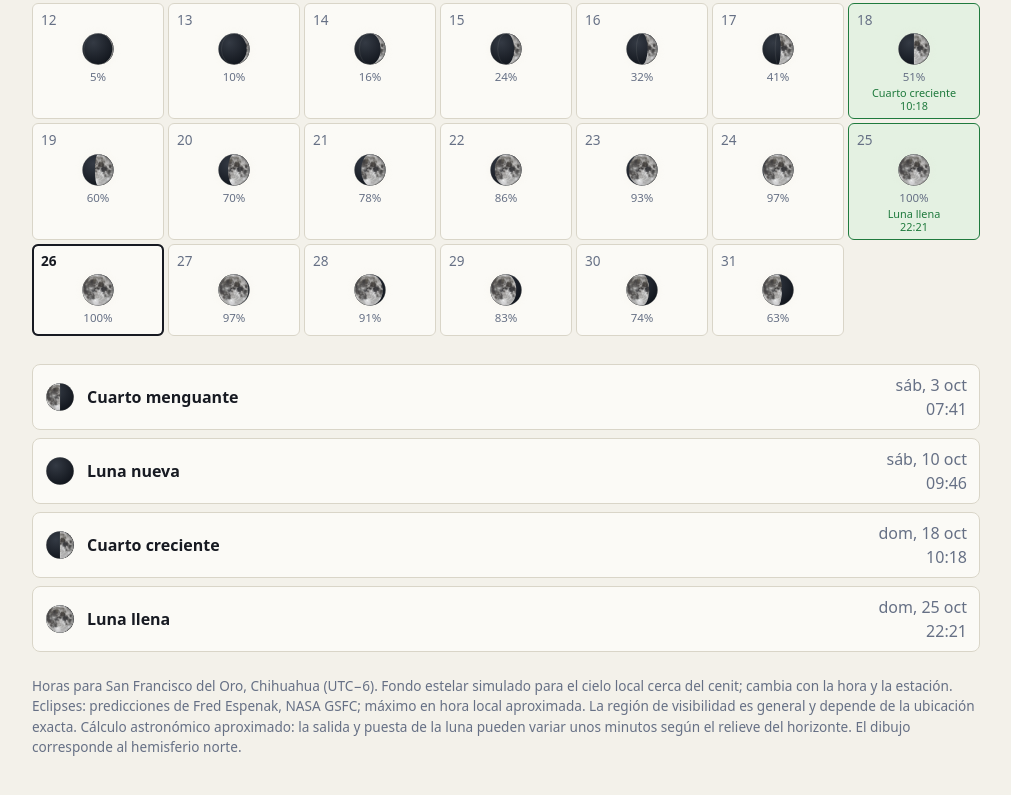
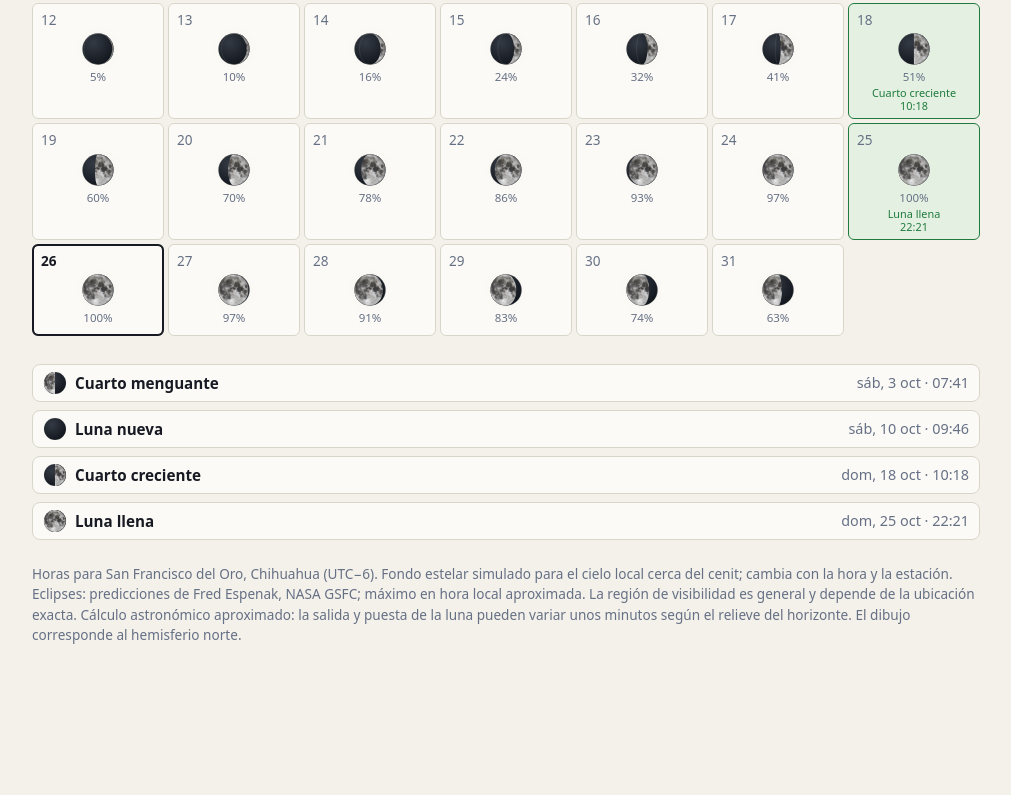
Before and after one commit to lcorito-oss/calendario-lunar, a plain HTML site: page index.html in a window 1280 px wide. Shown: the part 623-1418 px from the top of the page, without its empty margins (134-1145 px from the left). After the commit the page ends 1330 px from the top, so only its background shows below. Drawn offline with Linux system fonts and the light colour scheme.

Commit message:
Compacta eventos lunares en una sola línea

```diff
--- a/index.html
+++ b/index.html
@@ -58,9 +58,10 @@ button:focus-visible,.cell:focus-visible{outline:2px solid var(--accent);outline
 .cell.today{box-shadow:inset 0 0 0 1px var(--text)}
 .cell.sel{outline:2px solid var(--text);outline-offset:-2px}
 .list{margin:28px 0 0;padding:0;list-style:none;display:grid;gap:8px}
-.list li{display:flex;align-items:center;gap:12px;background:var(--panel);border:1px solid var(--line);border-radius:8px;padding:8px 12px}
-.list img,.list svg{width:30px;height:30px;flex:none}
-.list .t{margin-left:auto;color:var(--muted);font-variant-numeric:tabular-nums;text-align:right}
+.list li{display:flex;flex-wrap:nowrap;align-items:center;gap:8px;background:var(--panel);border:1px solid var(--line);border-radius:8px;padding:6px 10px;min-width:0}
+.list img,.list svg{width:24px;height:24px;flex:none}
+.list strong{min-width:0;overflow:hidden;text-overflow:ellipsis;white-space:nowrap;font-size:clamp(.72rem,1.7vw,.95rem)}
+.list .t{margin-left:auto;flex:none;color:var(--muted);font-size:clamp(.68rem,1.5vw,.9rem);font-variant-numeric:tabular-nums;text-align:right;white-space:nowrap}
 .list li.eclipse-entry strong{color:var(--eclipse)}
 .note{color:var(--muted);font-size:.85rem;margin-top:24px}
 @media (max-width:520px){.cell{min-height:80px}.cell img,.cell svg{width:28px;height:28px}.cell .ev{font-size:.62rem}}
@@ -802,9 +803,9 @@ function render(){
     const dateText = dt.toLocaleDateString("es",{weekday:"short",day:"numeric",month:"short",timeZone:TZ});
     if (ev.kind === "eclipse") {
       const visibility = ev.america ? "en parte de América" : "fuera de América";
-      return '<li class="eclipse-entry">' + moon(180) + '<strong>Eclipse lunar ' + ev.tipo.toLowerCase() + '</strong><span class="t">' + dateText + '<br>Máximo aprox. ' + hora(dt) + '<br>' + visibility + '</span></li>';
+      return '<li class="eclipse-entry">' + moon(180) + '<strong>Eclipse lunar ' + ev.tipo.toLowerCase() + '</strong><span class="t">' + dateText + ' · Máx. ' + hora(dt) + ' · ' + visibility + '</span></li>';
     }
-    return '<li>' + moon(ev.i*90) + '<strong>' + MAIN[ev.i] + '</strong><span class="t">' + dateText + '<br>' + hora(dt) + '</span></li>';
+    return '<li>' + moon(ev.i*90) + '<strong>' + MAIN[ev.i] + '</strong><span class="t">' + dateText + ' · ' + hora(dt) + '</span></li>';
   }).join("");
   hero();
   drawSky();
```
